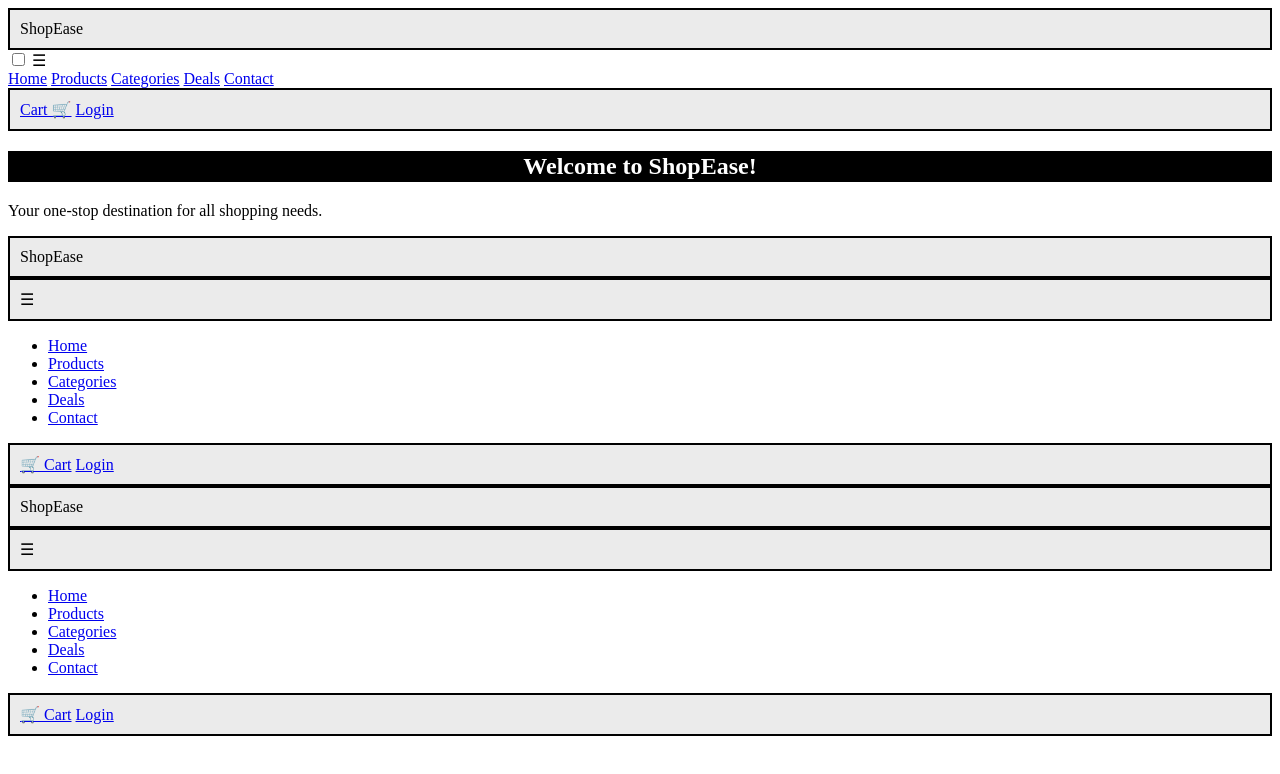
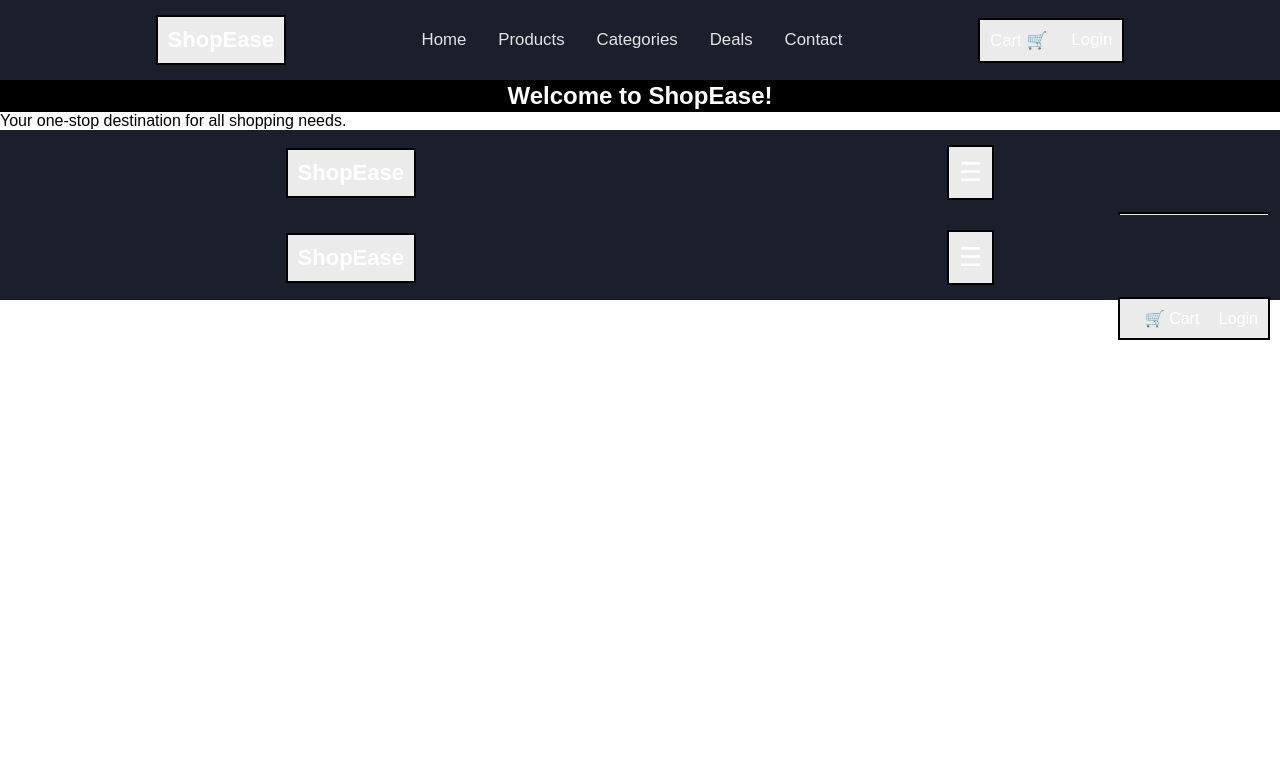
Before and after one commit to Akanksha-66/my-first-repo, a plain HTML site: page site.html in a window 1280 px wide. Drawn offline with Linux system fonts and the light colour scheme.

Commit message:
Add files via upload

```diff
--- a/site.html
+++ b/site.html
@@ -4,7 +4,7 @@
     <meta charset="UTF-8">
     <meta name="viewport" content="width=device-width, initial-scale=1.0">
     <title>Experiment 10 - Advanced Navbar</title>
-    <link rel="stylesheet" href="style.css">
+    <link rel="stylesheet" href="site.css">
 </head>
 <body>
 <header class="navbar">
```
